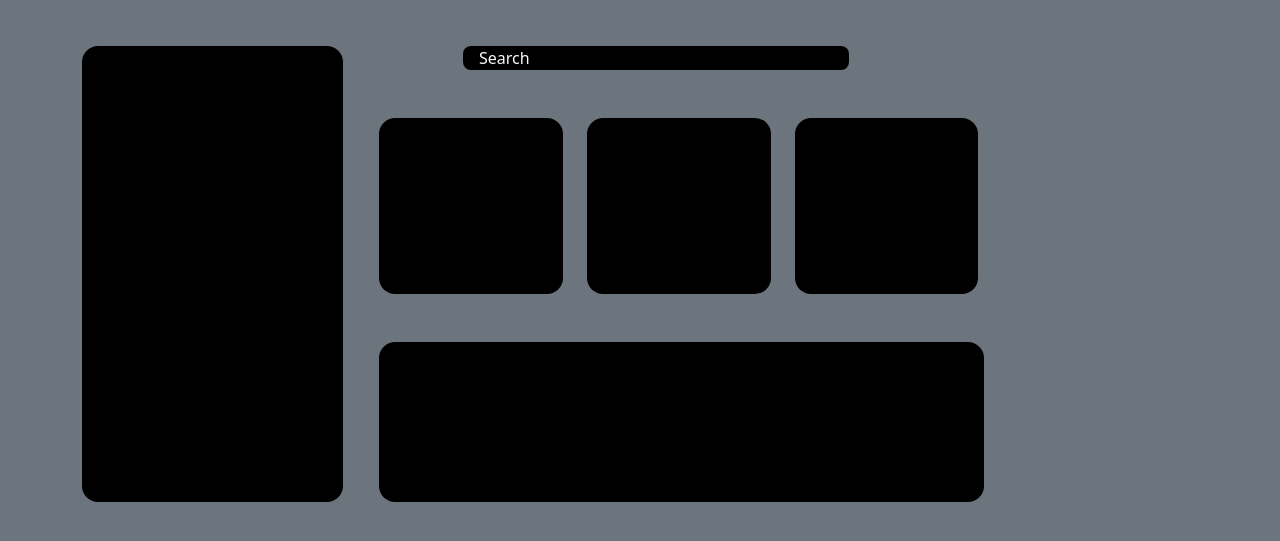
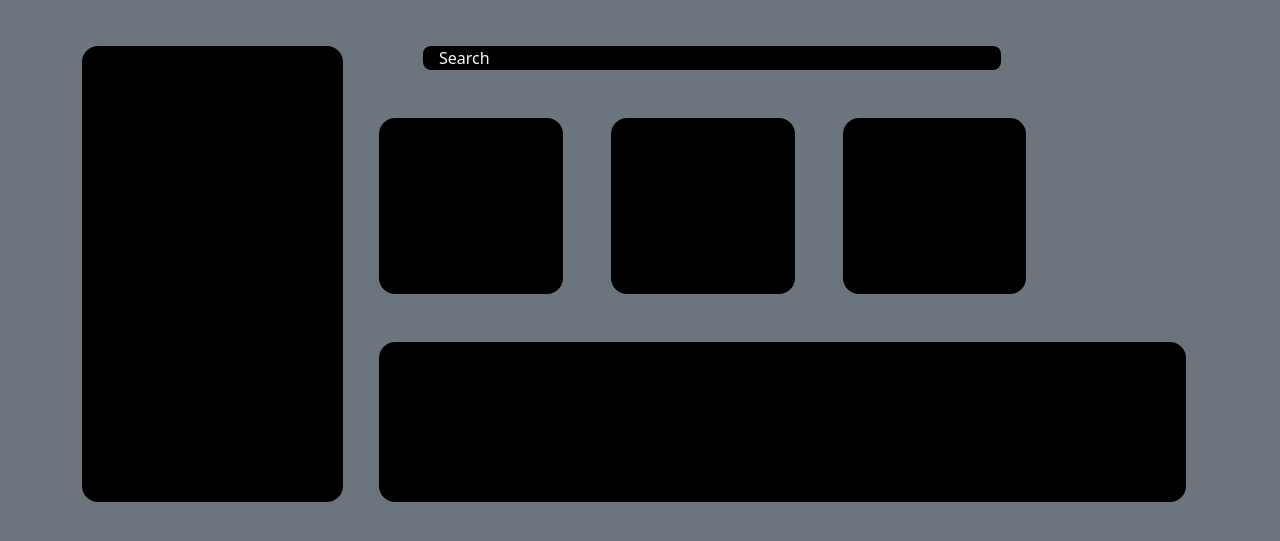
Before and after one commit to MangalaParameswaran/Github-profile-page-design, a plain HTML site: page index.html in a window 1280 px wide. Shown: the part 29-570 px from the top of the page. Drawn offline with nearby package versions, Linux system fonts and the light colour scheme.

Commit message:
padding updated

```diff
--- a/index.html
+++ b/index.html
@@ -15,7 +15,7 @@
         <div class="col-12 col-sm-12 col-md-12 col-lg-12 col-xl-12 col-xxl-12">
             <nav class="bg-dark">
                 <i class="fa-brands fa-github text-white ps-2 fs-5 pt-1"></i>
-                <span class="text-white position-relative start-50 ">GITHUB</span>
+                <a href="https://github.com/MangalaParameswaran?tab=repositories" class="text-white position-relative start-50" style="text-decoration: none;">GITHUB</a>
             </nav>
         </div>
     </div>
@@ -28,27 +28,27 @@
                 <div class="container">
                     <div class="row ms-4">
                         <div class="col-12 col-sm-12 col-md-12 col-lg-12 col-xl-12 col-xxl-12">
-                            <div class="search-box bg-black text-light rounded-3 w-50 fs-6 ps-3 ms-md-5 ms-lg-5 ms-xxl-5">Search</div>
+                            <div class="search-box bg-black text-light rounded-3 w-75 fs-6 ps-3 ms-2">Search</div>
                         </div>
                     </div>
                 </div>
                 <div class="container mt-5 position-relative ">
                     <div class="row">
                         <div class="col-3 col-sm-3 col-md-3 col-lg-3 col-xl-3 col-xxl-3">
-                            <div class="bg-black rounded-4 h-100 w-100"></div>
+                            <div class="box3 bg-black rounded-4 h-100 w-100 "></div>
                         </div>
                         <div class="col-3 col-sm-3 col-md-3 col-lg-3 col-xl-3 col-xxl-3">
-                            <div class="bg-black rounded-4 h-100 w-100"></div>
+                            <div class="box3 ms-4 bg-black rounded-4 h-100 w-100"></div>
                         </div>
                         <div class="col-3 col-sm-3 col-md-3 col-lg-3 col-xl-3 col-xxl-3">
-                            <div class="box3 bg-black w-100 rounded-4"></div>
+                            <div class="box3 ps-lg-4 ms-5 bg-black w-100 rounded-4"></div>
                         </div>
                     </div>
                 </div>
                 <div class="container">
                     <div class="row">
                         <div class="col-12 col-sm-12 col-md-12 col-lg-12 col-xl-12 col-xxl-12">
-                            <div class="wide-box bg-black rounded-4 w-75 mt-5"></div>
+                            <div class="wide-box bg-black rounded-4 w-85 mt-5"></div>
                         </div>
                     </div>
                 </div>
--- a/style.css
+++ b/style.css
@@ -1,6 +1,7 @@
 
 .box3{
     height: 22vh;
+    padding-left: 4em;
 }
 .wide-box{
     height: 20vh;
```
